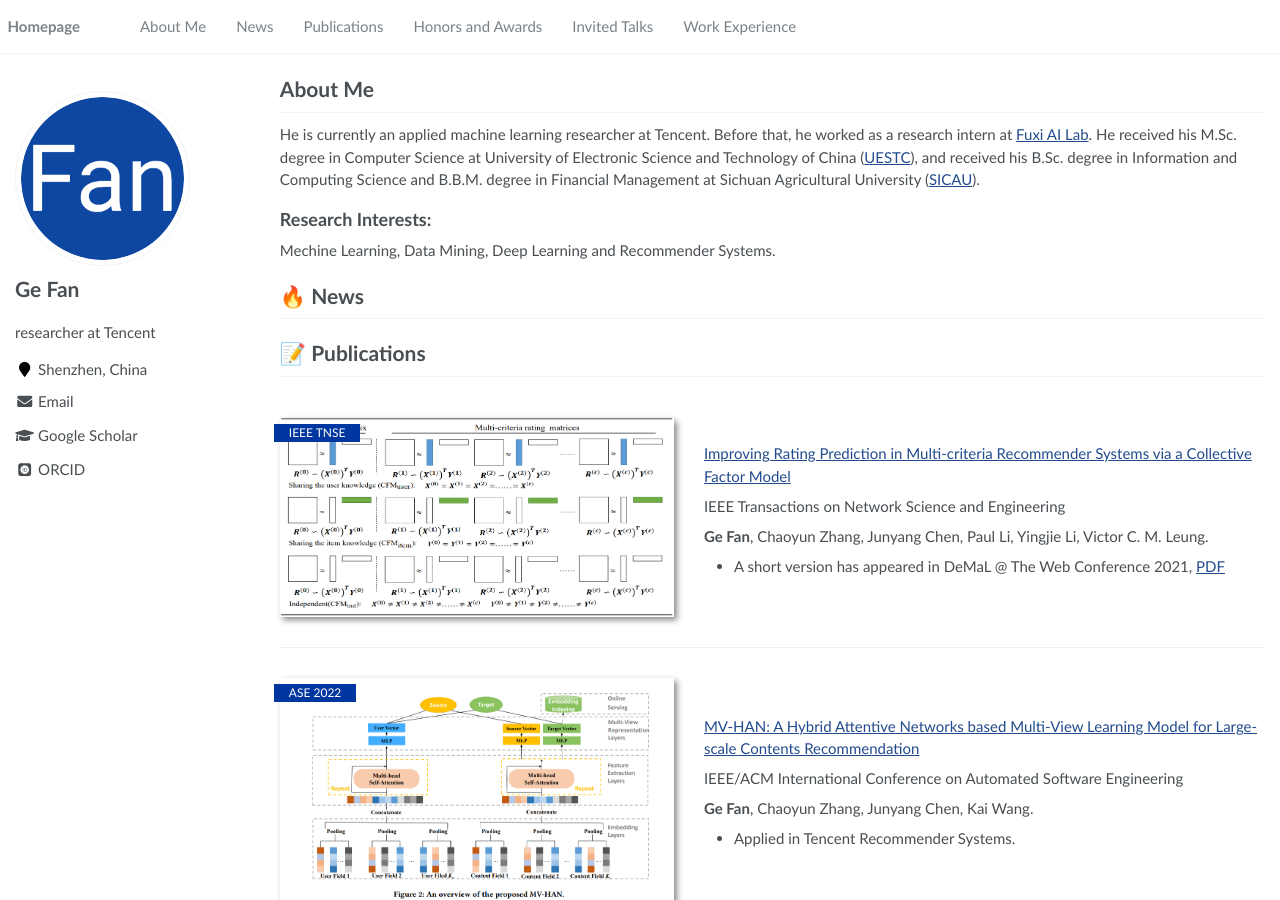
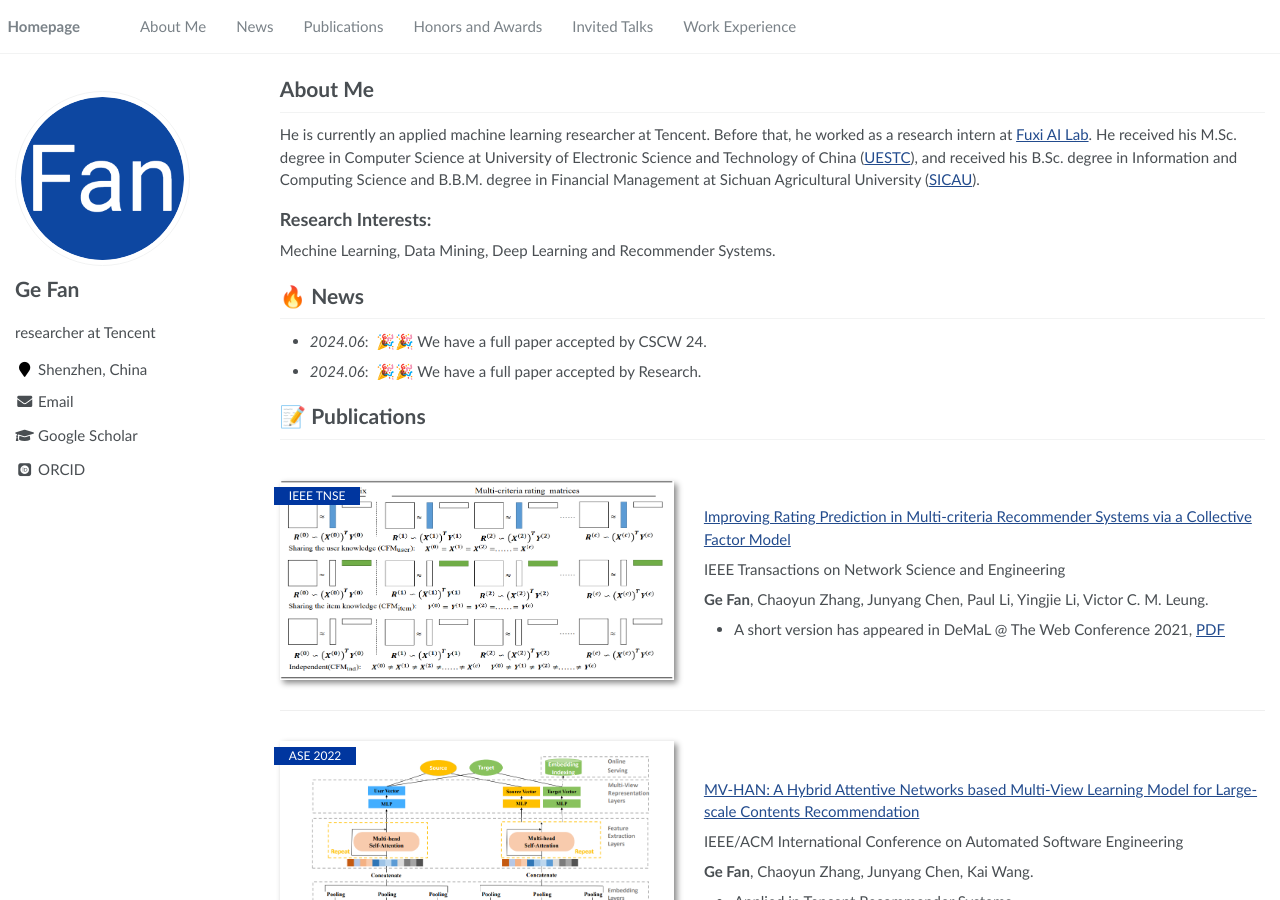
Before and after one commit to FanGhost/fanghost.github.io, a Jekyll site: the page built from _pages/about.md, in a window 1280 px wide and 900 px high. Built offline with Jekyll 4.4.1, drawn with Linux system fonts in a browser that asks for light colours; some web fonts are replaced.

Commit message:
Update about.md

```diff
--- a/_pages/about.md
+++ b/_pages/about.md
@@ -30,6 +30,9 @@ Research Interests:
 Mechine Learning, Data Mining, Deep Learning and Recommender Systems.
 
 # 🔥 News
+- *2024.06*: &nbsp;🎉🎉 We have a full paper accepted by CSCW 24.
+- *2024.06*: &nbsp;🎉🎉 We have a full paper accepted by Research.
+
 <!-- - *2022.02*: &nbsp;🎉🎉 Lorem ipsum dolor sit amet, consectetur adipiscing elit. Vivamus ornare aliquet ipsum, ac tempus justo dapibus sit amet.
 - *2022.02*: &nbsp;🎉🎉 Lorem ipsum dolor sit amet, consectetur adipiscing elit. Vivamus ornare aliquet ipsum, ac tempus justo dapibus sit amet.  -->
 
```
